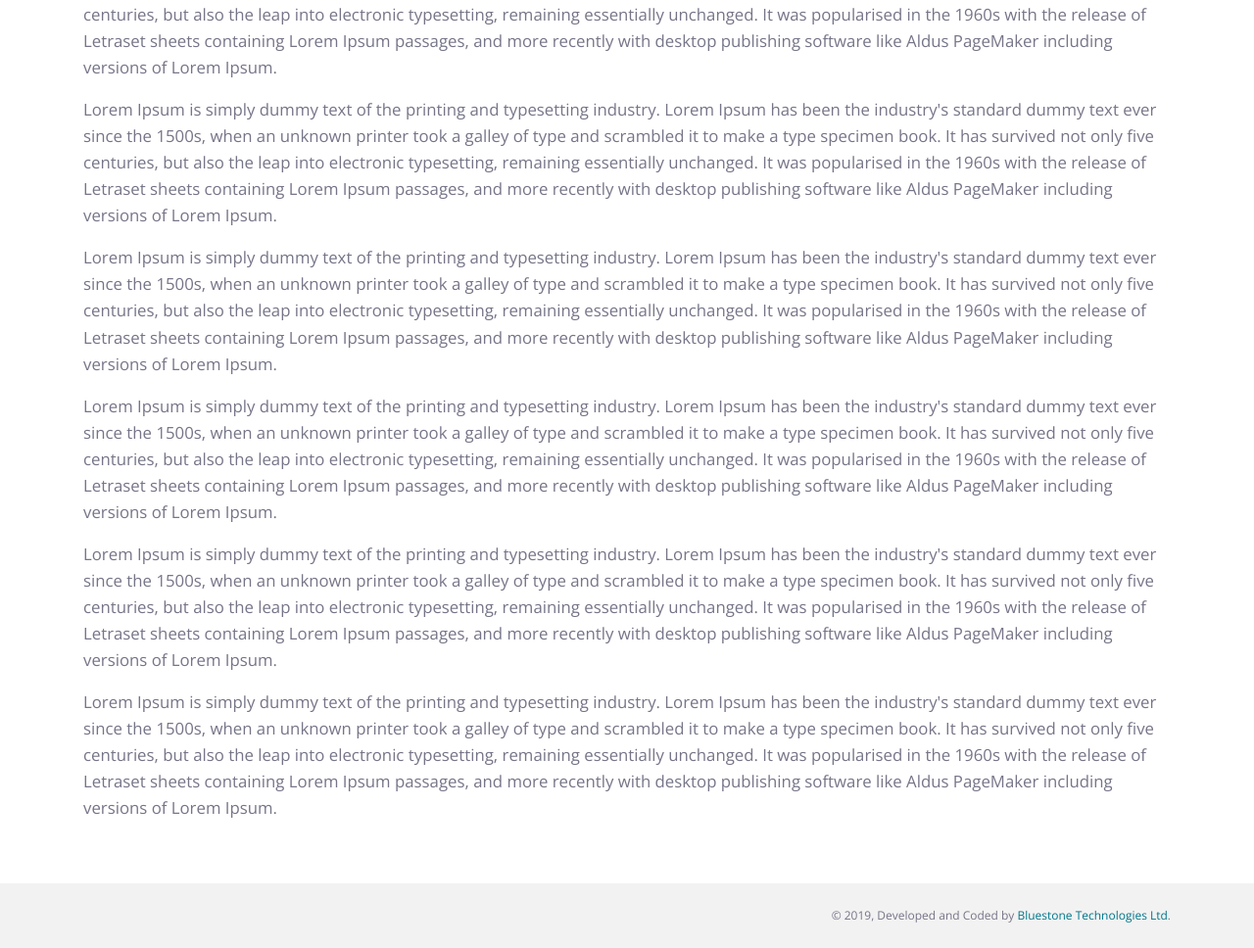
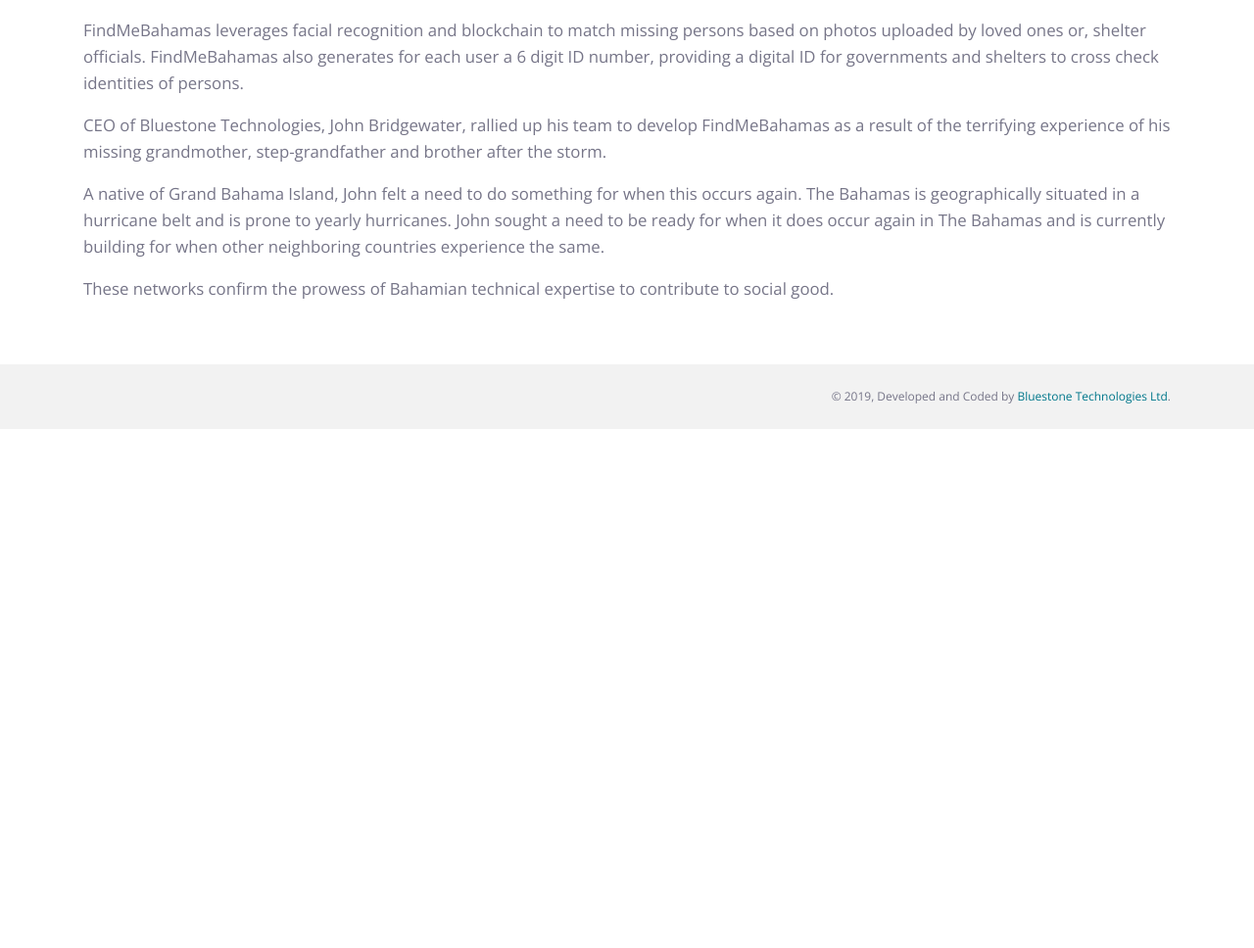
Before and after one commit to salishaukat/facedetect, a Django app: template apps/templates/about_us.html in a window 1280 px wide. Shown: the part 442-1410 px from the top of the page at 98% size. After the commit the page ends 880 px from the top, so only its background shows below. Run offline with Django 3.2, Linux system fonts and the light colour scheme; the template is opened without the code that fills it, so the values that code supplies are empty; parts of the project's set-up code (start-up, migrations or seed data) failed here and were passed over; some libraries are stand-ins or nearby versions.

Commit message:
text updated

```diff
--- a/apps/templates/about_us.html
+++ b/apps/templates/about_us.html
@@ -16,19 +16,17 @@
                     <img class="img-fluid rounded" src="https://pixcode11.com/collection/Tom%20Poindexter2428171122/FBToddYingbluejacket.jpg" alt="">
                 </div>
                 <div class="col-md-9 col-sm-12">
-                    <h3 class="mb-0">Scholar Jeffrey C. Stewart</h3>
-                    <h4 class="mt-2">Won the Pulitzer Prize 2019 for biography</h4>
-                    <p>Jeffrey C. Stewart is a writer, curator, and professor of the history and culture of America, with a focus on race and the aesthetic brilliance of the Black community. Born in Chicago, Stewart attended UCLA, eventually graduating with honors in philosophy from the University of California at Santa Cruz in 1971.</p>
+                    <h3 class="mb-0"><b>Bluestone Technologies Ltd focuses on enhancing the prospects for humanity through technology. </b></h3>
+                    <h4 class="mt-2"><b>Bluestone’s flagship platform, the Bluestone Blockchain Network, intends to create a Digital Blockchained Caribbean!</b></h4>
                 </div>
             </div>
             <div class="row">
                 <div class="col">
-                        <p>Lorem Ipsum is simply dummy text of the printing and typesetting industry. Lorem Ipsum has been the industry's standard dummy text ever since the 1500s, when an unknown printer took a galley of type and scrambled it to make a type specimen book. It has survived not only five centuries, but also the leap into electronic typesetting, remaining essentially unchanged. It was popularised in the 1960s with the release of Letraset sheets containing Lorem Ipsum passages, and more recently with desktop publishing software like Aldus PageMaker including versions of Lorem Ipsum.</p>
-                        <p>Lorem Ipsum is simply dummy text of the printing and typesetting industry. Lorem Ipsum has been the industry's standard dummy text ever since the 1500s, when an unknown printer took a galley of type and scrambled it to make a type specimen book. It has survived not only five centuries, but also the leap into electronic typesetting, remaining essentially unchanged. It was popularised in the 1960s with the release of Letraset sheets containing Lorem Ipsum passages, and more recently with desktop publishing software like Aldus PageMaker including versions of Lorem Ipsum.</p>
-                        <p>Lorem Ipsum is simply dummy text of the printing and typesetting industry. Lorem Ipsum has been the industry's standard dummy text ever since the 1500s, when an unknown printer took a galley of type and scrambled it to make a type specimen book. It has survived not only five centuries, but also the leap into electronic typesetting, remaining essentially unchanged. It was popularised in the 1960s with the release of Letraset sheets containing Lorem Ipsum passages, and more recently with desktop publishing software like Aldus PageMaker including versions of Lorem Ipsum.</p>
-                        <p>Lorem Ipsum is simply dummy text of the printing and typesetting industry. Lorem Ipsum has been the industry's standard dummy text ever since the 1500s, when an unknown printer took a galley of type and scrambled it to make a type specimen book. It has survived not only five centuries, but also the leap into electronic typesetting, remaining essentially unchanged. It was popularised in the 1960s with the release of Letraset sheets containing Lorem Ipsum passages, and more recently with desktop publishing software like Aldus PageMaker including versions of Lorem Ipsum.</p>
-                        <p>Lorem Ipsum is simply dummy text of the printing and typesetting industry. Lorem Ipsum has been the industry's standard dummy text ever since the 1500s, when an unknown printer took a galley of type and scrambled it to make a type specimen book. It has survived not only five centuries, but also the leap into electronic typesetting, remaining essentially unchanged. It was popularised in the 1960s with the release of Letraset sheets containing Lorem Ipsum passages, and more recently with desktop publishing software like Aldus PageMaker including versions of Lorem Ipsum.</p>
-                        <p>Lorem Ipsum is simply dummy text of the printing and typesetting industry. Lorem Ipsum has been the industry's standard dummy text ever since the 1500s, when an unknown printer took a galley of type and scrambled it to make a type specimen book. It has survived not only five centuries, but also the leap into electronic typesetting, remaining essentially unchanged. It was popularised in the 1960s with the release of Letraset sheets containing Lorem Ipsum passages, and more recently with desktop publishing software like Aldus PageMaker including versions of Lorem Ipsum.</p>
+                        <p>FindMeBahamas, a digital search database for missing persons developed out of concern for the scale of missing persons after Hurricane Dorian; a Category 5 hurricane that ripped through two (2) major islands in The Bahamas, Abaco & Grand Bahama.</p>
+                        <p>FindMeBahamas leverages facial recognition and blockchain to match missing persons based on photos uploaded by loved ones or, shelter officials. FindMeBahamas also generates for each user a 6 digit ID number, providing a digital ID for governments and shelters to cross check identities of persons. </p>
+                        <p>CEO of Bluestone Technologies, John Bridgewater, rallied up his team to develop FindMeBahamas as a result of the terrifying experience of his missing grandmother, step-grandfather and brother after the storm.</p>
+                        <p>A native of Grand Bahama Island, John felt a need to do something for when this occurs again. The Bahamas is geographically situated in a hurricane belt and is prone to yearly hurricanes. John sought a need to be ready for when it does occur again in The Bahamas and is currently building for when other neighboring countries experience the same.</p>
+                        <p>These networks confirm the prowess of Bahamian technical expertise to contribute to social good.</p>
                 </div>
 
             </div>
```
